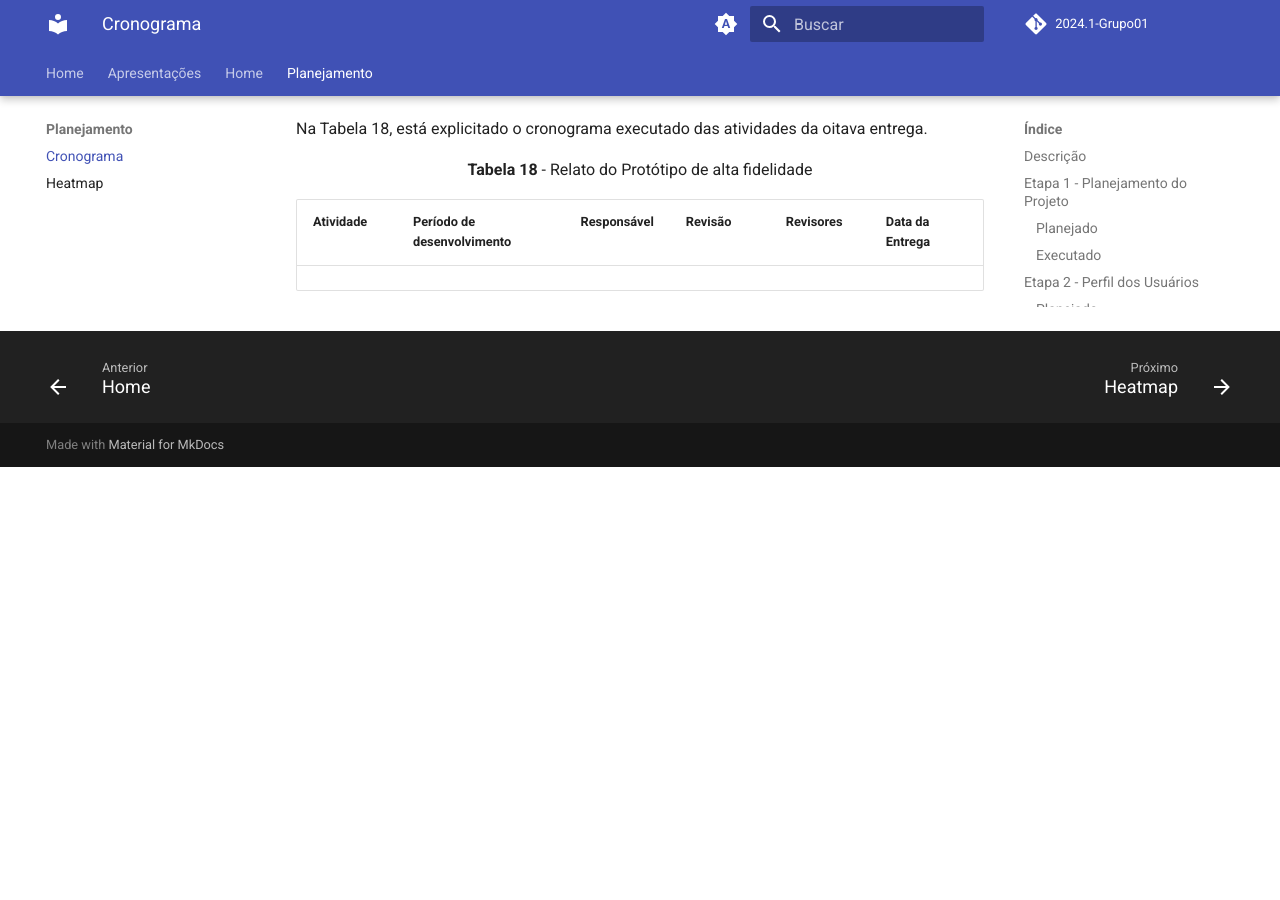
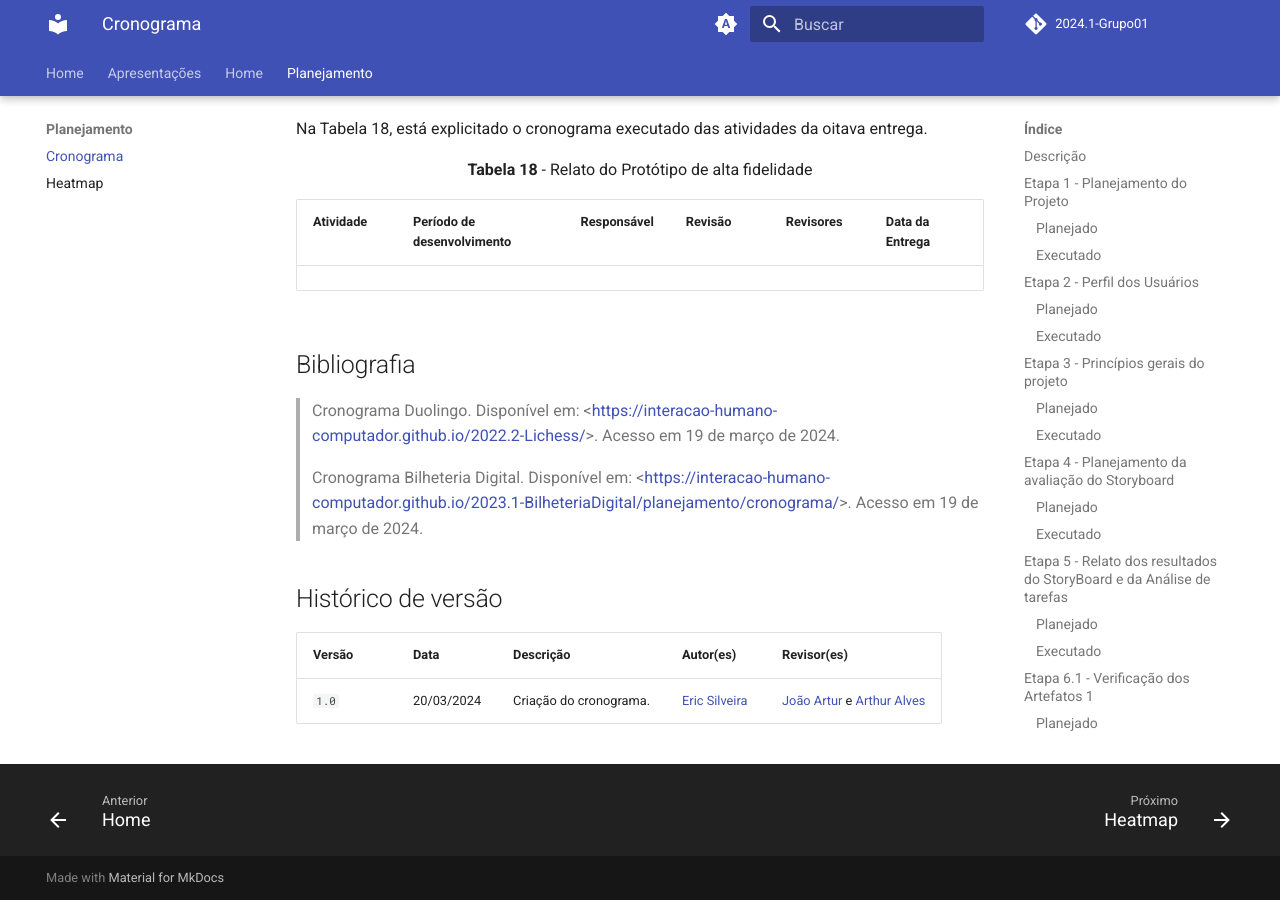
Before and after one commit to LuizGust4vo/2024.1-CD-MOJ-IHC, an MkDocs documentation site: the page built from docs/planejamento/cronograma.md, in a window 1280 px wide and 900 px high, scrolled down 12104 px. Built offline with MkDocs 1.6.1 and Material for MkDocs 9.7.7, drawn with Linux system fonts in a browser that asks for light colours; comment, search, counter and statistics services are not loaded; the version menu is left out; before the commit the page ends 12571 px from its top, so only the background shows below that.

Commit message:
Adicionando Bibliografia e Histórico de Versão ao cronograma

```diff
--- a/docs/planejamento/cronograma.md
+++ b/docs/planejamento/cronograma.md
@@ -236,3 +236,15 @@ Na Tabela 18, está explicitado o cronograma executado das atividades da oitava
 
 | Atividade | Período de desenvolvimento | Responsável | Revisão | Revisores | Data da Entrega |
 | --------- | -----------| ------------ | ------- | ------- | ------- |
+
+## Bibliografia
+
+> Cronograma Duolingo. Disponível em: <<https://interacao-humano-computador.github.io/2022.2-Lichess/>>. Acesso em 19 de março de 2024.
+
+> Cronograma Bilheteria Digital. Disponível em: <<https://interacao-humano-computador.github.io/2023.1-BilheteriaDigital/planejamento/cronograma/>>. Acesso em 19 de março de 2024.
+
+## Histórico de versão
+
+| Versão| Data | Descrição  | Autor(es)  | Revisor(es) |
+| ------- | ------ | ------- | -------- | -------- |
+| `1.0` | 20/03/2024 | Criação do cronograma. | [Eric Silveira](https://github.com/ericbky) | [João Artur](https://github.com/joao-artl) e [Arthur Alves](https://github.com/Arthrok)|
```
